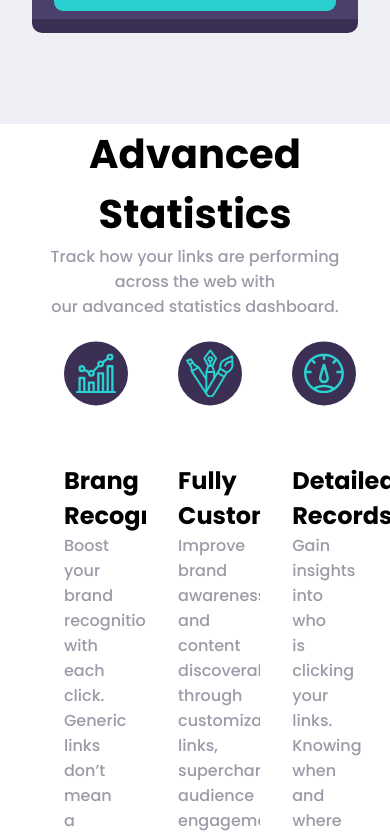
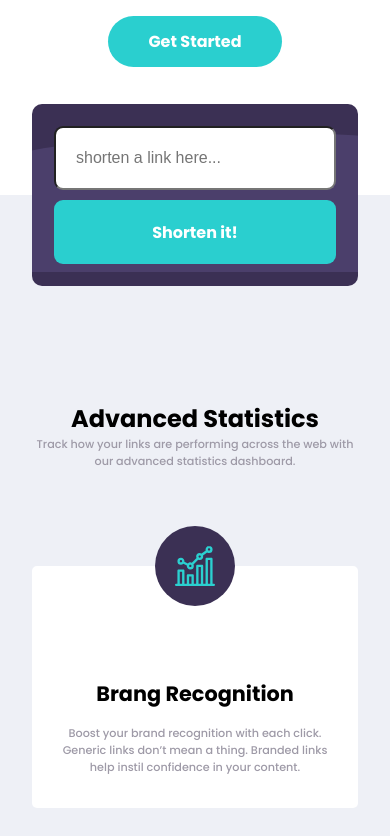
Before and after one commit to ok3dotdev/shortly, a React (Create React App) app: page / in a window 390 px wide. Shown: the part 938-1774 px from the top of the page. Built offline with nearby package versions, Linux system fonts and the light colour scheme.

Commit message:
card responsive mobile test

```diff
--- a/src/App.css
+++ b/src/App.css
@@ -165,14 +165,31 @@ form a {
   margin-top: 3rem;
   justify-content: space-between;
 }
+
+.card2 {
+  transform: translateY(10%);
+  /* display: none; */
+}
+
+.card3 {
+  transform: translateY(20%);
+}
 .card {
   text-align: left;
-  padding: 2rem 2rem;
+  padding: 2rem 1.7rem;
   background-color: var(--white);
   width: 30%;
   border-radius: 5px;
 }
 
+.card p {
+  font-size: 0.9rem;
+  margin-top: 1rem;
+}
+
+.card h2 {
+  font-size: 1.3rem;
+}
 .stats-container {
   padding-bottom: 8rem;
 }
@@ -180,7 +197,7 @@ form a {
 .brand {
   background-color: var(--dark-violet);
   /* margin: 0 auto; */
-  /* padding: 0.5rem 0.5rem; */
+  padding: 2.5rem 2.5rem;
   border-radius: 50%;
   width: 4rem;
   height: 4rem;
@@ -296,7 +313,7 @@ form a {
   .hero-container {
     flex-direction: column-reverse;
     padding-bottom: 8rem;
-    height: 90vh;
+    height: 120vh;
   }
 
   .hero_image {
@@ -345,4 +362,36 @@ form a {
     margin-top: 10px;
     text-align: center;
   }
+
+  /* STATS */
+  .stats-container {
+    background-color: var(--background);
+  }
+
+  .stats-info h3 {
+    font-size: 1.5rem;
+    margin-top: 1.5rem;
+  }
+
+  .stats-info p {
+    font-size: 0.7rem;
+  }
+
+  .card {
+    width: 100%;
+    text-align: center;
+  }
+  .cards {
+    flex-direction: column;
+    margin: 6rem 0;
+  }
+  .card2 {
+    margin-top: 3rem;
+  }
+  .brand {
+    margin: 0 auto;
+  }
+  .card3 {
+    margin-top: 3rem;
+  }
 }
--- a/src/components/Statistics.js
+++ b/src/components/Statistics.js
@@ -16,7 +16,7 @@ function Statistics() {
 
 
             <div className="cards">
-                <div className="card">
+                <div className="card card1">
                     <div className="brand">
                     <img src={Image1} alt="" />
 
@@ -26,7 +26,7 @@ function Statistics() {
 
                     </p>
                 </div>
-                <div className="card">
+                <div className="card card2">
                     <div className="brand">
                     <img src={Image2} alt="" />
 
@@ -34,7 +34,7 @@ function Statistics() {
                     <h2>Fully Customizable</h2>
                     <p>Improve brand awareness and content discoverability through customizable links, supercharging audience engagement.</p>
                 </div>
-                <div className="card">
+                <div className="card card3">
                     <div className="brand">
                         <img src={Image3} alt="" />
 
```
